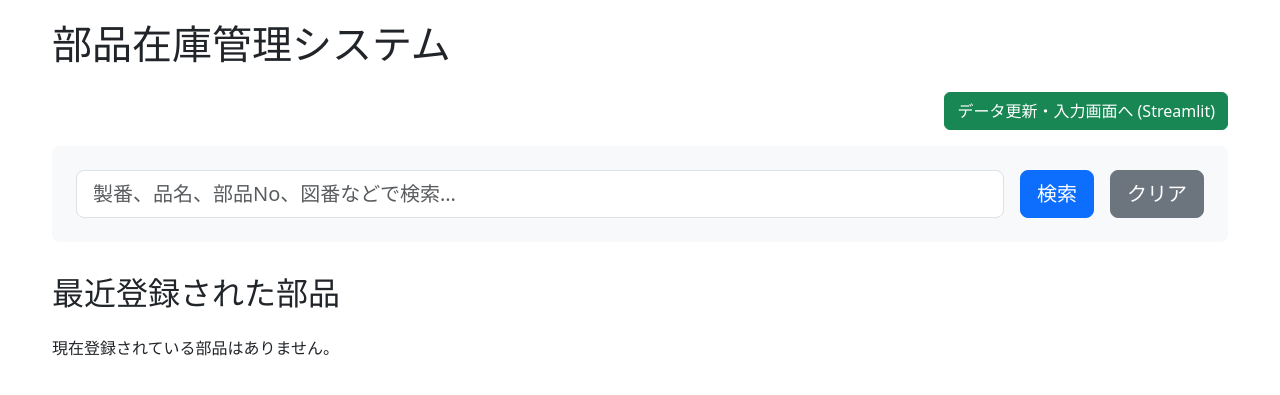
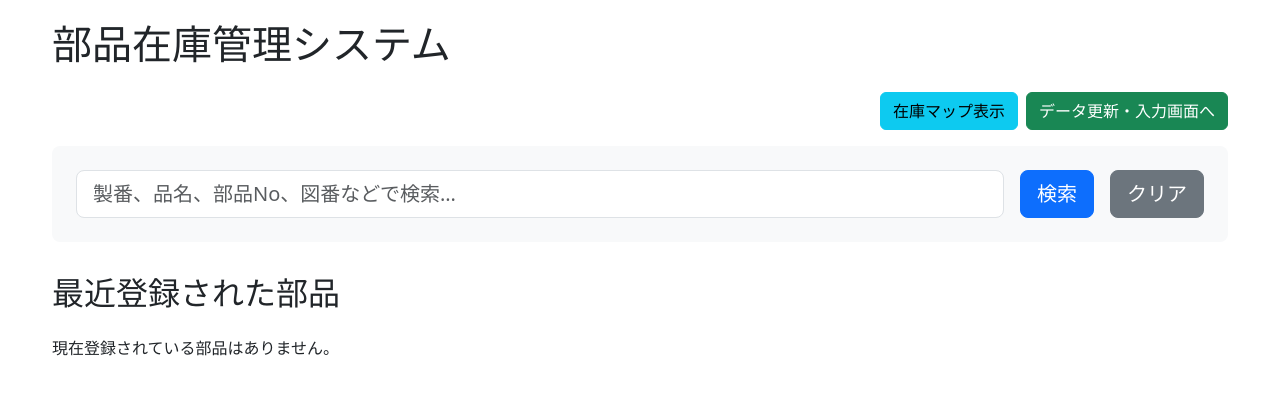
Before and after one commit to ko-matsushita2404/inventory-dashboard, a Flask app: page / in a window 1280 px wide. Shown: the top 395 px of the page. Run offline with Flask 3, Linux system fonts and the light colour scheme; data that the repository does not hold is empty.

Commit message:
Update index.html

```diff
--- a/templates/index.html
+++ b/templates/index.html
@@ -42,9 +42,10 @@
     <div class="container">
         <h1 class="mb-4">部品在庫管理システム</h1>
 
-        <!-- データ更新アプリへのリンク -->
+        <!-- ナビゲーションボタン -->
         <div class="d-grid gap-2 d-md-flex justify-content-md-end mb-3">
-            <a href="#" class="btn btn-success">データ更新・入力画面へ (Streamlit)</a>
+            <a href="{{ url_for('inventory_map') }}" class="btn btn-info">在庫マップ表示</a>
+            <a href="{{ STREAMLIT_URL }}" class="btn btn-success" target="_blank">データ更新・入力画面へ</a>
         </div>
 
         <!-- 検索フォーム -->
```
